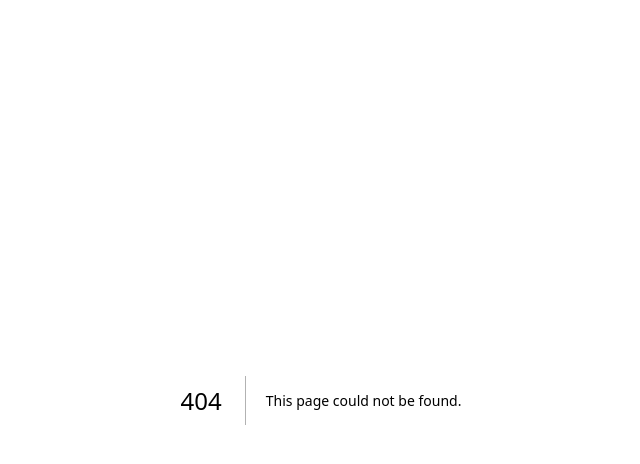
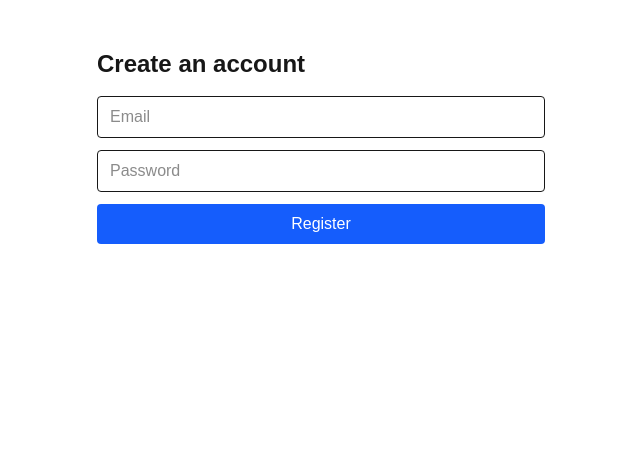
Before and after one commit to fablofashion29/nextjs-boilerplate, a Next.js app: page /register in a window 1280 px wide. Before the commit this address had no page. Shown: the top 464 px of the page, without its empty margins (319-959 px from the left). Built offline with nearby package versions, Linux system fonts and the light colour scheme.

Commit message:
Implement authentication and registration features with user management

```diff
--- /dev/null
+++ b/app/api/auth/login/route.ts
@@ -0,0 +1,16 @@
+import { NextResponse } from 'next/server';
+import { authenticateUser } from '../../../../lib/auth';
+
+export async function POST(req: Request) {
+  try {
+    const body = await req.json();
+    const { email, password } = body;
+    if (!email || !password) {
+      return NextResponse.json({ error: 'Missing email or password' }, { status: 400 });
+    }
+    const user = await authenticateUser(email, password);
+    return NextResponse.json({ ok: true, user });
+  } catch (err: any) {
+    return NextResponse.json({ error: err.message || 'Login failed' }, { status: 401 });
+  }
+}
--- /dev/null
+++ b/app/api/auth/register/route.ts
@@ -0,0 +1,16 @@
+import { NextResponse } from 'next/server';
+import { registerUser } from '../../../../lib/auth';
+
+export async function POST(req: Request) {
+  try {
+    const body = await req.json();
+    const { email, password } = body;
+    if (!email || !password) {
+      return NextResponse.json({ error: 'Missing email or password' }, { status: 400 });
+    }
+    const user = await registerUser(email, password);
+    return NextResponse.json({ ok: true, user });
+  } catch (err: any) {
+    return NextResponse.json({ error: err.message || 'Registration failed' }, { status: 400 });
+  }
+}
--- /dev/null
+++ b/app/login/page.tsx
@@ -0,0 +1,59 @@
+"use client";
+import React, { useState } from 'react';
+
+export default function LoginPage() {
+  const [email, setEmail] = useState('');
+  const [password, setPassword] = useState('');
+  const [message, setMessage] = useState<string | null>(null);
+  const [loading, setLoading] = useState(false);
+
+  async function submit(e: React.FormEvent) {
+    e.preventDefault();
+    setLoading(true);
+    setMessage(null);
+    try {
+      const res = await fetch('/api/auth/login', {
+        method: 'POST',
+        headers: { 'Content-Type': 'application/json' },
+        body: JSON.stringify({ email, password }),
+      });
+      const data = await res.json();
+      if (!res.ok) throw new Error(data.error || 'Login failed');
+      setMessage('Logged in as ' + data.user.email);
+      setEmail('');
+      setPassword('');
+    } catch (err: any) {
+      setMessage(err.message || 'Login failed');
+    } finally {
+      setLoading(false);
+    }
+  }
+
+  return (
+    <div className="max-w-md mx-auto py-12">
+      <h1 className="text-2xl font-semibold mb-4">Sign in</h1>
+      <form onSubmit={submit} className="flex flex-col gap-3">
+        <input
+          type="email"
+          placeholder="Email"
+          required
+          value={email}
+          onChange={(e) => setEmail(e.target.value)}
+          className="border px-3 py-2 rounded"
+        />
+        <input
+          type="password"
+          placeholder="Password"
+          required
+          value={password}
+          onChange={(e) => setPassword(e.target.value)}
+          className="border px-3 py-2 rounded"
+        />
+        <button disabled={loading} className="bg-blue-600 text-white px-4 py-2 rounded">
+          {loading ? 'Signing in...' : 'Sign in'}
+        </button>
+      </form>
+      {message && <p className="mt-4 text-sm">{message}</p>}
+    </div>
+  );
+}
--- /dev/null
+++ b/app/register/page.tsx
@@ -0,0 +1,59 @@
+"use client";
+import React, { useState } from 'react';
+
+export default function RegisterPage() {
+  const [email, setEmail] = useState('');
+  const [password, setPassword] = useState('');
+  const [message, setMessage] = useState<string | null>(null);
+  const [loading, setLoading] = useState(false);
+
+  async function submit(e: React.FormEvent) {
+    e.preventDefault();
+    setLoading(true);
+    setMessage(null);
+    try {
+      const res = await fetch('/api/auth/register', {
+        method: 'POST',
+        headers: { 'Content-Type': 'application/json' },
+        body: JSON.stringify({ email, password }),
+      });
+      const data = await res.json();
+      if (!res.ok) throw new Error(data.error || 'Registration failed');
+      setMessage('Registered successfully. You can now log in.');
+      setEmail('');
+      setPassword('');
+    } catch (err: any) {
+      setMessage(err.message || 'Registration failed');
+    } finally {
+      setLoading(false);
+    }
+  }
+
+  return (
+    <div className="max-w-md mx-auto py-12">
+      <h1 className="text-2xl font-semibold mb-4">Create an account</h1>
+      <form onSubmit={submit} className="flex flex-col gap-3">
+        <input
+          type="email"
+          placeholder="Email"
+          required
+          value={email}
+          onChange={(e) => setEmail(e.target.value)}
+          className="border px-3 py-2 rounded"
+        />
+        <input
+          type="password"
+          placeholder="Password"
+          required
+          value={password}
+          onChange={(e) => setPassword(e.target.value)}
+          className="border px-3 py-2 rounded"
+        />
+        <button disabled={loading} className="bg-blue-600 text-white px-4 py-2 rounded">
+          {loading ? 'Registering...' : 'Register'}
+        </button>
+      </form>
+      {message && <p className="mt-4 text-sm">{message}</p>}
+    </div>
+  );
+}
--- a/components/Navigation.tsx
+++ b/components/Navigation.tsx
@@ -9,14 +9,31 @@ const navItems: NavItem[] = [
   { href: "/new", label: "New" },
   { href: "/sale", label: "Sale" },
   { href: "/about", label: "About" },
-  { href: "/contact", label: "Contact" },
+  { href: "/contact", label: "Contact" }
+];
+
+// create another nav item { href: "/login", label: "Login" },  { href: "/register", label: "Register" },
+// separate ul li for auth links and style them to the right side of the nav bar
+
+const authItems: NavItem[] = [
+  { href: "/login", label: "Login" },
+  { href: "/register", label: "Register" }
 ];
 
 export default function Navigation() {
   return (
-    <nav className="w-full border-t border-b mt-3 mb-6">
-      <ul className="flex gap-4 py-3 text-sm">
+    <nav className="w-full border-t border-b mt-3 mb-6 flex">
+      <ul className="py-3 text-sm flex gap-4">
         {navItems.map((n) => (
+          <li key={n.href}>
+            <a href={n.href} className="text-gray-700 hover:underline">
+              {n.label}
+            </a>
+          </li>
+        ))}
+      </ul>
+      <ul className="py-3 text-sm ml-auto flex gap-4">
+        {authItems.map((n) => (
           <li key={n.href}>
             <a href={n.href} className="text-gray-700 hover:underline">
               {n.label}
--- /dev/null
+++ b/lib/auth.ts
@@ -0,0 +1,35 @@
+import crypto from 'crypto';
+
+type User = {
+  email: string;
+};
+
+// Simple in-memory user store for demo purposes
+const users = new Map<string, string>(); // email -> passwordHash
+
+export function hashPassword(password: string) {
+  return crypto.createHash('sha256').update(password).digest('hex');
+}
+
+export async function registerUser(email: string, password: string): Promise<User> {
+  if (users.has(email)) {
+    throw new Error('User already exists');
+  }
+  const hash = hashPassword(password);
+  users.set(email, hash);
+  return { email };
+}
+
+export async function authenticateUser(email: string, password: string): Promise<User> {
+  const hash = hashPassword(password);
+  const stored = users.get(email);
+  if (stored && stored === hash) {
+    return { email };
+  }
+  throw new Error('Invalid credentials');
+}
+
+// Exported for debugging (not for production)
+export function _listUsers() {
+  return Array.from(users.keys());
+}
```
